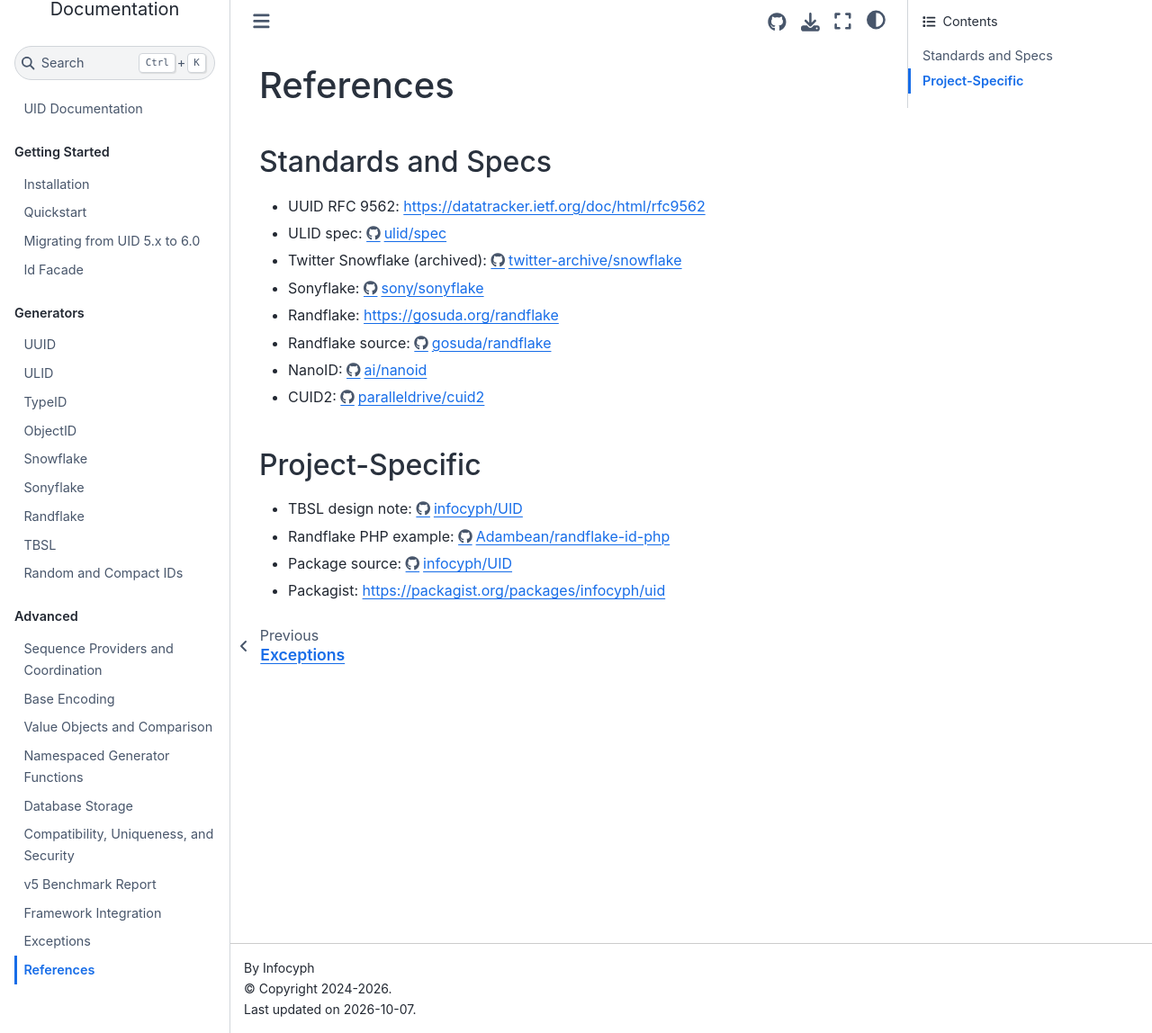
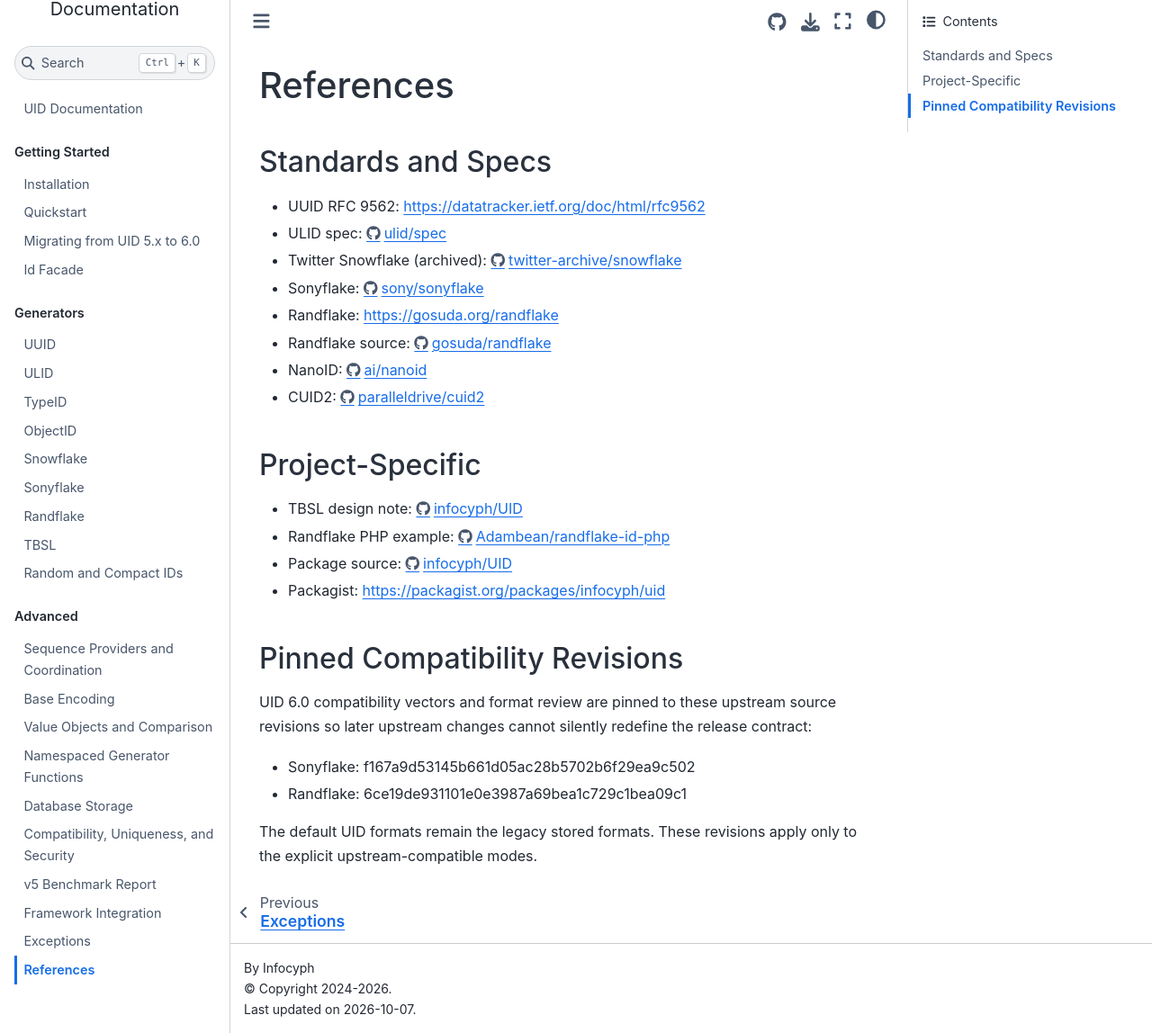
Before and after one commit to infocyph/UID, a Sphinx documentation site: the page built from docs/references.rst, in a window 1280 px wide and 1148 px high. Shown: the whole window at 90% size. Built offline with Sphinx 7.4.7 and the Sphinx Book theme 1.1.4, drawn with Linux system fonts in a browser that asks for light colours.

Commit message:
docs(uid): pin upstream compatibility revisions

```diff
--- a/docs/references.rst
+++ b/docs/references.rst
@@ -20,3 +20,16 @@
 - Randflake PHP example: https://github.com/Adambean/randflake-id-php
 - Package source: https://github.com/infocyph/UID
 - Packagist: https://packagist.org/packages/infocyph/uid
+
+Pinned Compatibility Revisions
+------------------------------
+
+UID 6.0 compatibility vectors and format review are pinned to these upstream
+source revisions so later upstream changes cannot silently redefine the release
+contract:
+
+- Sonyflake: f167a9d53145b661d05ac28b5702b6f29ea9c502
+- Randflake: 6ce19de931101e0e3987a69bea1c729c1bea09c1
+
+The default UID formats remain the legacy stored formats. These revisions apply
+only to the explicit upstream-compatible modes.
```
